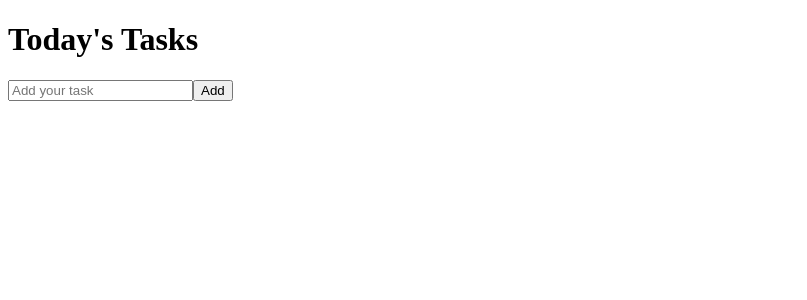
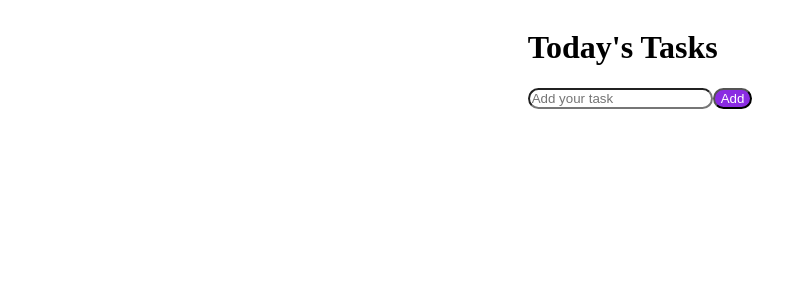
Before and after one commit to EstefaniaCK/todo-list-frontend, a React (Vite) app: page / in a window 1280 px wide. Shown: the top 300 px of the page, without its empty margins (0-807 px from the left). Built offline with nearby package versions, Linux system fonts and the light colour scheme.

Commit message:
Added date and status functionality for the todo item

```diff
--- a/src/App.scss
+++ b/src/App.scss
@@ -0,0 +1,5 @@
+.todo__container {
+    display: flex;
+    flex-direction: row;
+    justify-content: center;
+}
--- a/src/components/Todo/Todo.jsx
+++ b/src/components/Todo/Todo.jsx
@@ -24,6 +24,8 @@ const Todo = ({ todos, completeTodo, removeTodo, updateTodo }) => {
         <div className={todo.isComplete ? 'todo-row complete' : 'todo-row'} key={index}>
             <div key={todo.id} onClick={() => completeTodo(todo.id)}>
                 {todo.text}
+                <p>Date Added: {todo.dateAdded}</p>
+                <p>Status: {todo.status}</p>
             </div>
             <div className='icons'>
                 <RiCloseCircleLine
--- a/src/components/TodoForm/TodoForm.jsx
+++ b/src/components/TodoForm/TodoForm.jsx
@@ -1,4 +1,6 @@
 import React, { useState } from 'react';
+import './TodoForm.scss';
+
 
 const TodoForm = (props) => {
     const [input, setInput] = useState('')
--- a/src/components/TodoForm/TodoForm.scss
+++ b/src/components/TodoForm/TodoForm.scss
@@ -0,0 +1,15 @@
+.form {
+    display: flex;
+    justify-content: space-between;
+    margin-bottom: 1rem;
+
+    &__input {
+        border-radius: 1rem;
+    }
+
+    &__button {
+        border-radius: 1rem;
+        background-color: blueviolet;
+        color: white;
+    }
+}
--- a/src/components/TodoList/TodoList.jsx
+++ b/src/components/TodoList/TodoList.jsx
@@ -5,19 +5,27 @@ import Todo from '../Todo/Todo';
 const TodoList = () => {
 
     const [todos, setTodos] = useState([]);
+
     const addTodo = (todo) => {
         if (!todo.text || /^\s*$/.test(todo.text)) {
             return
         }
-        const newTodos = [todo, ...todos]
+        const newTodo = {
+            ...todo,
+            id: new Date().getTime(),
+            dateAdded: new Date().toLocaleDateString(),
+            status: 'pending',
+        };
 
-        setTodos(newTodos)
+        const newTodos = [newTodo, ...todos]
+
+        setTodos(newTodos);
     };
 
     const completeTodo = (id) => {
         let updatedTodos = todos.map((todo) => {
             if (todo.id === id) {
-                todo.isComplete = !todo.isComplete
+                todo.status = todo.status === 'pending' ? 'completed' : 'pending';
             }
             return todo;
         })
```
